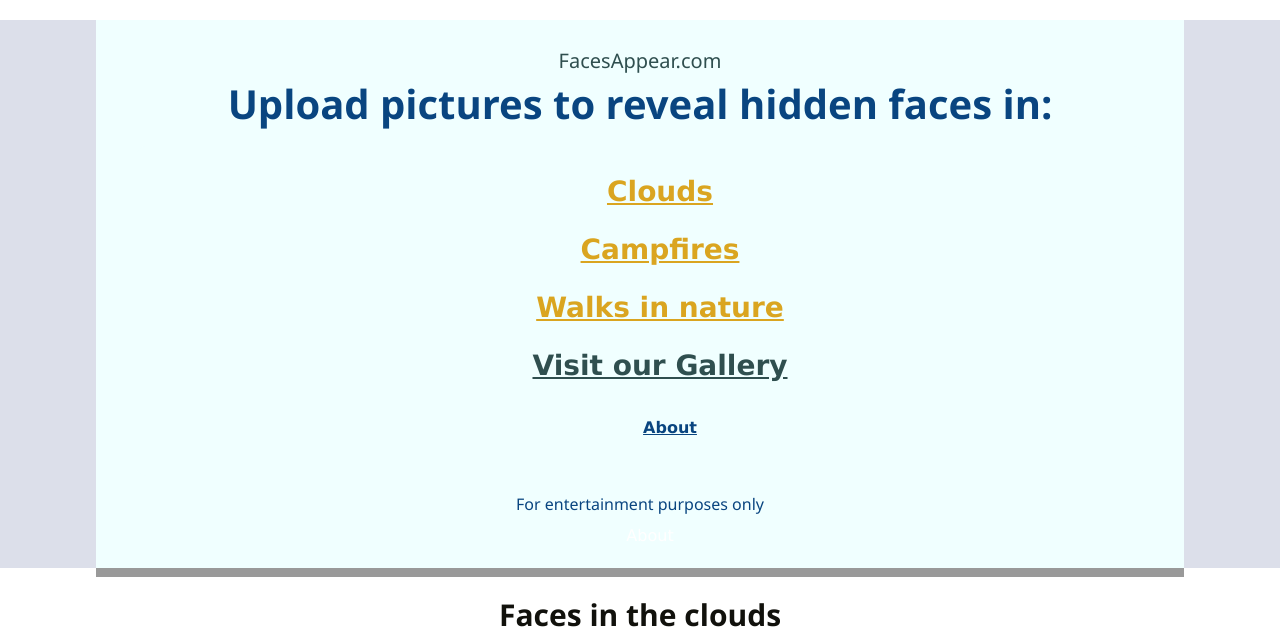
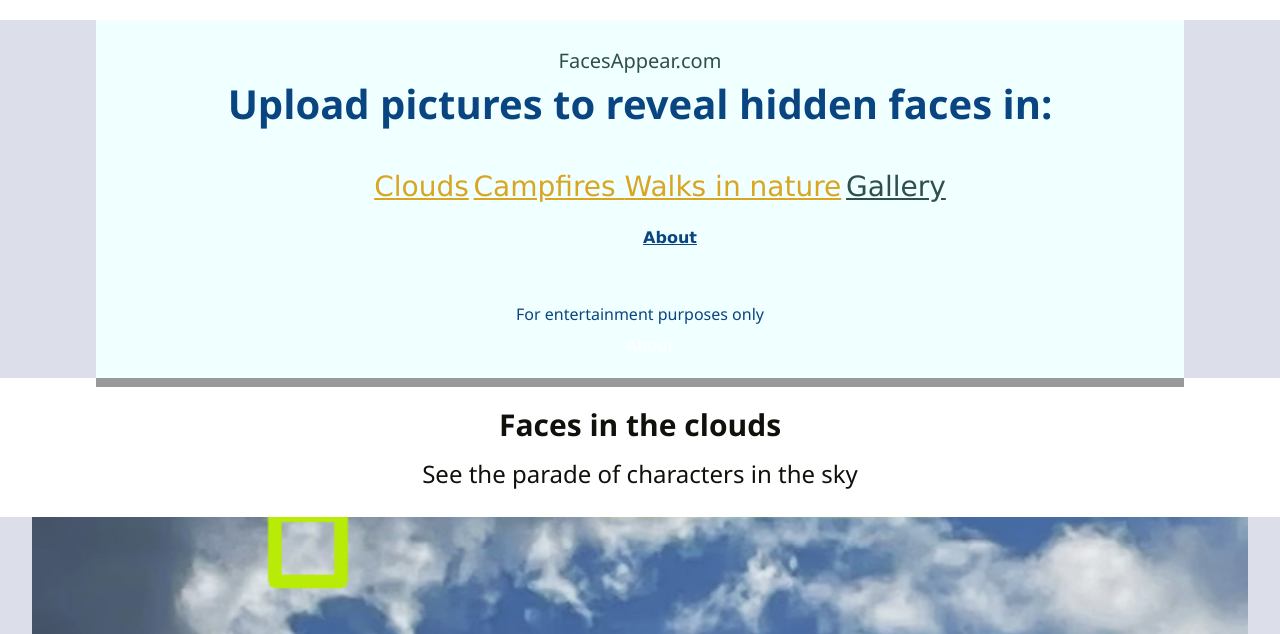
Before and after one commit to DGTBMB/Apparences, a Flask app: page / in a window 1280 px wide. Shown: the top 634 px of the page. Run offline with Flask 2, Linux system fonts and the light colour scheme; some libraries are stand-ins or nearby versions.

Commit message:
Update index.html

```diff
--- a/templates/index.html
+++ b/templates/index.html
@@ -388,11 +388,11 @@
             <div class="todo_container">
                 <ul class="todo-list">
 
-                <li><a href="#cloud" class="todo_links" span style= "color: goldenrod; font-size: 28px">Clouds</a> </li></span>
-                <li><a href="#fire" class="todo_links" span style= "color: goldenrod; font-size: 28px">Campfires </a> </li></span>
-                <li><a href="#cemetery" class="todo_links" span style= "color: goldenrod; font-size: 28px">Walks in nature</a> </li></span>
+                <a href="#cloud" class="todo_links" span style= "color: goldenrod; font-size: 28px">Clouds</a> </span>
+               <a href="#fire" class="todo_links" span style= "color: goldenrod; font-size: 28px">Campfires </a></span>
+                <a href="#cemetery" class="todo_links" span style= "color: goldenrod; font-size: 28px">Walks in nature</a> </span>
 
-                <li><a href="/gallery" class="todo_links" span style= "rgb(9,69,128); font-size: 28px">Visit our Gallery</a></li></span>
+                <a href="/gallery" class="todo_links" span style= "rgb(9,69,128); font-size: 28px">Gallery</a></span>
 
 
 
```
